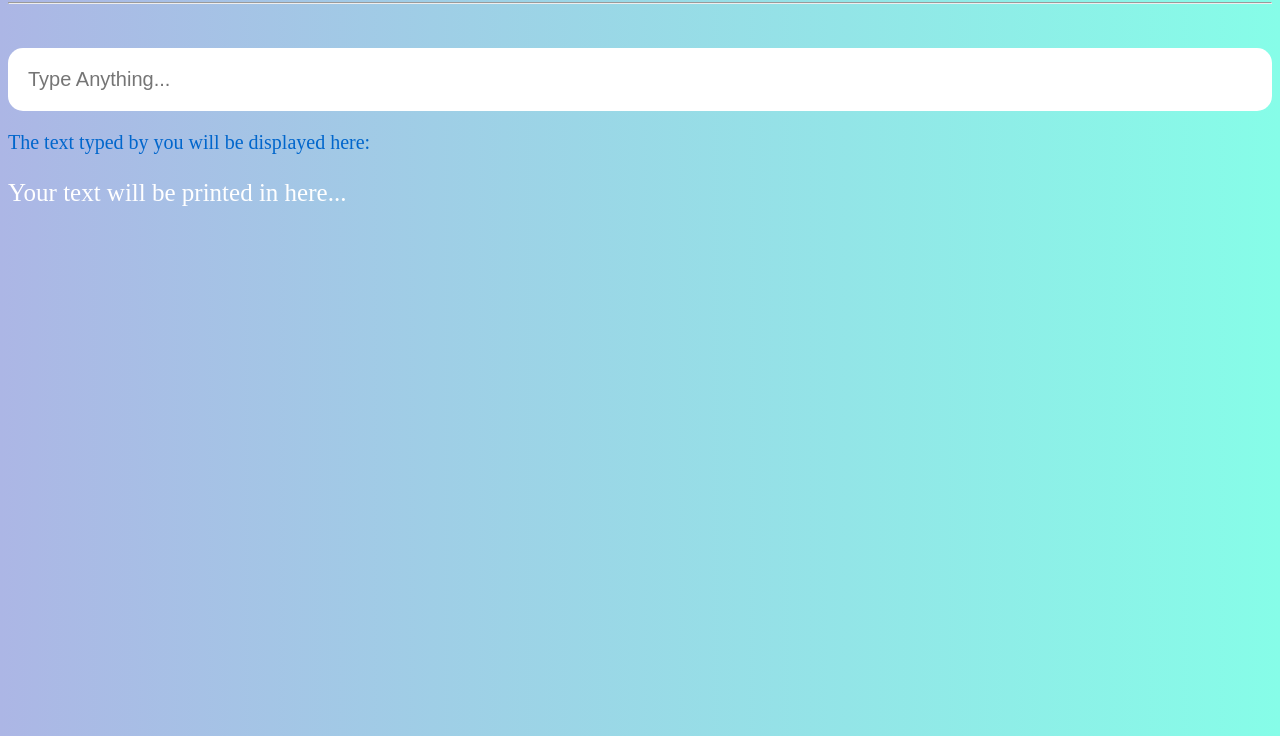
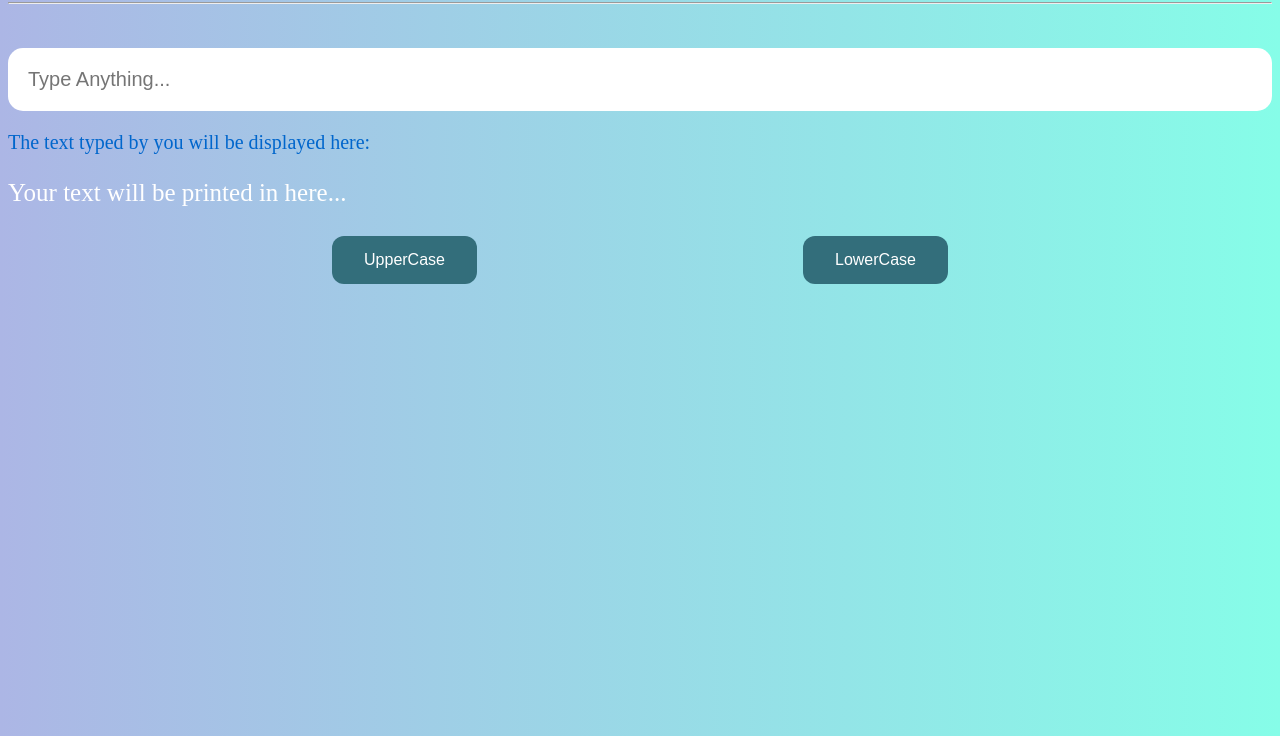
Before and after one commit to Thotamounika/Sample-Javascript-Projects, a plain HTML site: page Typing Mirror/home.html in a window 1280 px wide. Shown: the part 64-800 px from the top of the page. Drawn offline with Linux system fonts and the light colour scheme.

Commit message:
Second project

```diff
--- a/Mini calculator/styles.css
+++ b/Mini calculator/styles.css
@@ -20,6 +20,7 @@ input[type=number] {
   		flex-direction: row;
   		justify-content: space-evenly;
   	}
+
 button {
 	border-radius: 12px;
     background-color: #336E7B;
--- a/Typing Mirror/cssstyles.css
+++ b/Typing Mirror/cssstyles.css
@@ -9,6 +9,12 @@ p{
 	color:#0066cc;
 	font-size:20px
 }
+
+.parent{
+  		display:flex;
+  		flex-direction: row;
+  		justify-content: space-evenly;
+  	}
 input{
 	padding:20px;
 	width:100%;
@@ -20,5 +26,23 @@ input{
 #demo{
 	color:white;
 	font-size:25px;
+}
+button {
+	border-radius: 12px;
+    background-color: #336E7B;
+    border: none;
+    color: white;
+    padding: 15px 32px;
+    text-align: center;
+    text-decoration: none;
+    display: inline-block;
+    font-size: 16px;
+    margin: 4px 2px;
+    cursor: pointer;
+}
 
+button:hover{
+	border: 2px solid #336E7B;
+	color:#336E7B;
+	background-color:white;
 }
--- a/Typing Mirror/home.html
+++ b/Typing Mirror/home.html
@@ -11,5 +11,9 @@
 <input type="text" onkeyup="printFunction()" id="box" placeholder="Type Anything...">
 <p>The text typed by you will be displayed here:</p>
 <p id="demo">Your text will be printed in here...</p>
+<div class="parent">
+<button onclick="uppercase()">UpperCase</button>
+<button onclick="lowercase()">LowerCase</button>
+</div>
 </body>
 </html>
--- a/Typing Mirror/main.js
+++ b/Typing Mirror/main.js
@@ -2,3 +2,26 @@ function printFunction(){
 var data=document.getElementById('box').value;
 document.getElementById('demo').innerHTML=data;
 }
+
+function uppercase(){
+	var text=document.getElementById("box").value;
+	if(text!=""){
+	text=text.toUpperCase();
+	document.getElementById("demo").innerHTML=text;
+}
+else{
+	alert("Enter Something")
+}
+}
+
+
+function lowercase(){
+	var text=document.getElementById("box").value;
+	if(text!=""){
+	text=text.toLowerCase();
+	document.getElementById("demo").innerHTML=text;
+}
+else{
+	alert("Enter Some Text..")
+}
+}
```
